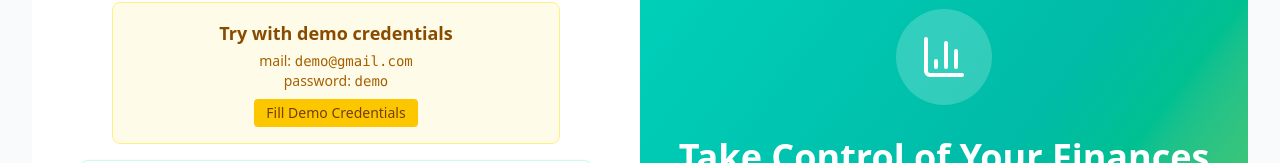
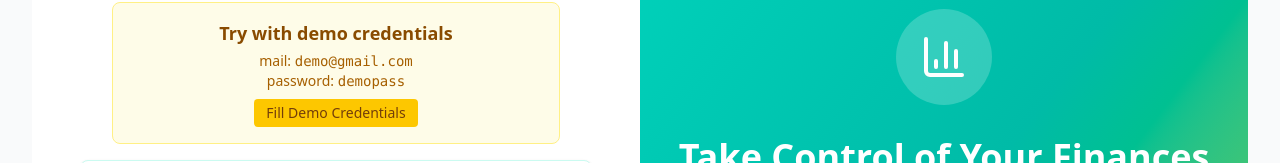
Before and after one commit to meghanahima/finance_manager_project, a React (Vite) app in the folder frontend/: page /login in a window 1280 px wide. Shown: the part 167-330 px from the top of the page. Built offline with nearby package versions, Linux system fonts and the light colour scheme.

Commit message:
changed the password to demopass for demo creds

```diff
--- a/frontend/src/components/loginPage.jsx
+++ b/frontend/src/components/loginPage.jsx
@@ -150,7 +150,7 @@ const LoginPage = () => {
               mail: <span className="font-mono break-all">demo@gmail.com</span>
             </div>
             <div>
-              password: <span className="font-mono">demo</span>
+              password: <span className="font-mono">demopass</span>
             </div>
           </div>
           <button
@@ -158,7 +158,7 @@ const LoginPage = () => {
             className="px-3 py-1 bg-yellow-400 text-yellow-900 rounded hover:bg-yellow-500 font-medium text-xs sm:text-sm"
             onClick={() => {
               setEmail("demo@gmail.com");
-              setPassword("demo");
+              setPassword("demopass");
               setEmailError("");
               setPasswordError("");
             }}
```
